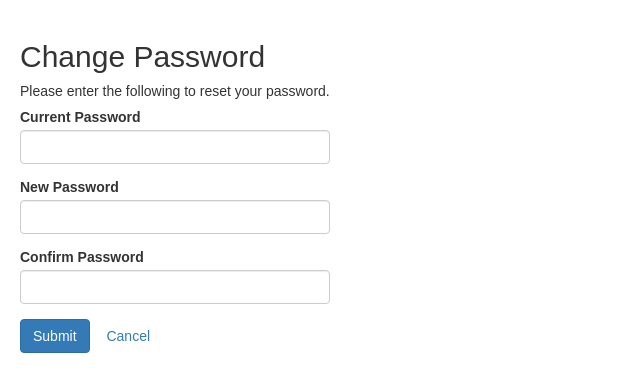
After one commit to Mozziemist/424_SecureLogin, a PHP site: page /change_password.php in a window 1280 px wide. The commit adds this page. Shown: the top 392 px of the page, without its empty margins (0-640 px from the left). Run offline with PHP 8.4, Linux system fonts and the light colour scheme; the visitor is signed in with stand-in values (Sample User, id 1).

Commit message:
updating everything

```diff
--- /dev/null
+++ b/change_password.php
@@ -0,0 +1,145 @@
+<?php
+// Initialize the session
+session_start();
+
+// Check if the user is logged in, if not then redirect to login page
+if(!isset($_SESSION["loggedin"]) || $_SESSION["loggedin"] !== true){
+    header("location: login.php");
+    exit;
+}
+
+// Include config file
+require "config.php";
+
+// Define variables and initialize with empty values
+$current_password = $new_password = $confirm_password = "";
+$current_password_err = $new_password_err = $confirm_password_err = "";
+
+// Processing form data when form is submitted
+if($_SERVER["REQUEST_METHOD"] == "POST"){
+
+    // Validate current password
+    if(empty(trim($_POST["current_password"]))){
+        $current_password_err = "Please enter your current password.";
+    } else {
+        $current_password = trim($_POST["new_password"]);
+    }
+
+    // Validate new password
+    if(empty(trim($_POST["new_password"]))){
+        $new_password_err = "Please enter a new password.<br>";
+    } if(strlen(trim($_POST["new_password"])) < 8){
+        $new_password_err .= "Password must have at least 8 characters.<br>";
+    } if(!preg_match("#[0-9]+#", trim($_POST["new_password"]))){
+        $new_password_err .= "Password must contain at least 1 number.<br>";
+    } if(!preg_match("#[A-Z]+#", trim($_POST["new_password"]))){
+        $new_password_err .= "Password must contain at least 1 capital letter.<br>";
+    } if(!preg_match("#[a-z]+#", trim($_POST["new_password"]))){
+        $new_password_err .= "Password must contain at least 1 lowercase letter.<br>";
+    } if(!preg_match('/[\'\/~`\!@#\$%\^&\*\(\)_\-\+=\{\}\[\]\|;:"\<\>,\.\?\\\]/', trim($_POST["new_password"]))){
+        $new_password_err .= "Password must contain at least 1 of the following special characters: <b>~!@#$%^&*()-_=+{}\|:;'\",./<>?</b>";
+    } else{
+        $new_password = trim($_POST["new_password"]);
+    }
+
+    // Validate confirm password
+    if(empty(trim($_POST["confirm_password"]))){
+        $confirm_password_err = "Please confirm the password.";
+    } else{
+        $confirm_password = trim($_POST["confirm_password"]);
+        if(empty($new_password_err) && ($new_password != $confirm_password)){
+            $confirm_password_err = "Password did not match.";
+        }
+    }
+
+    // Check input errors before updating the database
+    if(empty($new_password_err) && empty($confirm_password_err)){
+
+        // Check if current password matches actual current password
+        $result = "SELECT password FROM users WHERE id = ?";
+
+        if($stmt1 = mysqli_prepare($link, $result)){
+            mysqli_stmt_bind_param($stmt1, "s", $param_id);
+
+            $param_id = $_SESSION["id"];
+
+            // attempt run
+            if(mysqli_stmt_execute($stmt1)){
+                mysqli_stmt_store_result($stmt1);
+                mysqli_stmt_bind_result($stmt1, $id, $hashed_password);
+		if(password_verify($current_password, $hashed_password)){
+
+       	    // Prepare an update statement
+            $sql = "UPDATE users SET password = ? WHERE id = ?";
+
+            if($stmt = mysqli_prepare($link, $sql)){
+                // Bind variables to the prepared statement as parameters
+                mysqli_stmt_bind_param($stmt, "si", $param_password, $param_id);
+
+                // Set parameters
+                $param_password = password_hash($new_password, PASSWORD_DEFAULT);
+                $param_id = $_SESSION["id"];
+
+                // Attempt to execute the prepared statement
+                if(mysqli_stmt_execute($stmt)){
+                    // Password updated successfully. Destroy the session, and redirect to login page
+                    session_destroy();
+                    header("location: login.php");
+                    exit();
+                } else{
+                    echo "Oops! Something went wrong. Please try again later.";
+                }
+
+                // Close statement
+                mysqli_stmt_close($stmt);
+	    }
+       } else {
+            $current_password_err = "Password does not match.";
+       }
+    }
+	}
+    }
+    // Close connection
+    mysqli_close($link);
+}
+?>
+
+<!DOCTYPE html>
+<html lang="en">
+<head>
+    <meta charset="UTF-8">
+    <title>Reset Password</title>
+    <link rel="stylesheet" href="https://maxcdn.bootstrapcdn.com/bootstrap/3.3.7/css/bootstrap.css">
+    <style type="text/css">
+        body{ font: 14px sans-serif; }
+        .wrapper{ width: 350px; padding: 20px; }
+    </style>
+</head>
+<body>
+    <div class="wrapper">
+        <h2>Change Password</h2>
+        <p>Please enter the following to reset your password.</p>
+        <form action="<?php echo htmlspecialchars($_SERVER["PHP_SELF"]); ?>" method="post">
+	<div class="form-group <?php echo (!empty($current_password_err)) ? 'has-error' : ''; ?>">
+                <label>Current Password</label>
+                <input type="password" name="current_password" class="form-control" value="<?php echo $current_password; ?>">
+                <span class="help-block"><?php echo $current_password_err; ?></span>
+	</div>
+	<div class="form-group <?php echo (!empty($new_password_err)) ? 'has-error' : ''; ?>">
+                <label>New Password</label>
+                <input type="password" name="new_password" class="form-control" value="<?php echo $new_password; ?>">
+                <span class="help-block"><?php echo $new_password_err; ?></span>
+            </div>
+            <div class="form-group <?php echo (!empty($confirm_password_err)) ? 'has-error' : ''; ?>">
+                <label>Confirm Password</label>
+                <input type="password" name="confirm_password" class="form-control">
+                <span class="help-block"><?php echo $confirm_password_err; ?></span>
+            </div>
+            <div class="form-group">
+                <input type="submit" class="btn btn-primary" value="Submit">
+                <a class="btn btn-link" href="welcome.php">Cancel</a>
+            </div>
+        </form>
+    </div>
+</body>
+</html>
```
Also changed, not shown: forgot_password.php (added, +62 -0 lines), forgot_username.php (added, +62 -0 lines), index.php (+11 -3 lines), register.php (+72 -19 lines), welcome.php (+5 -3 lines).
